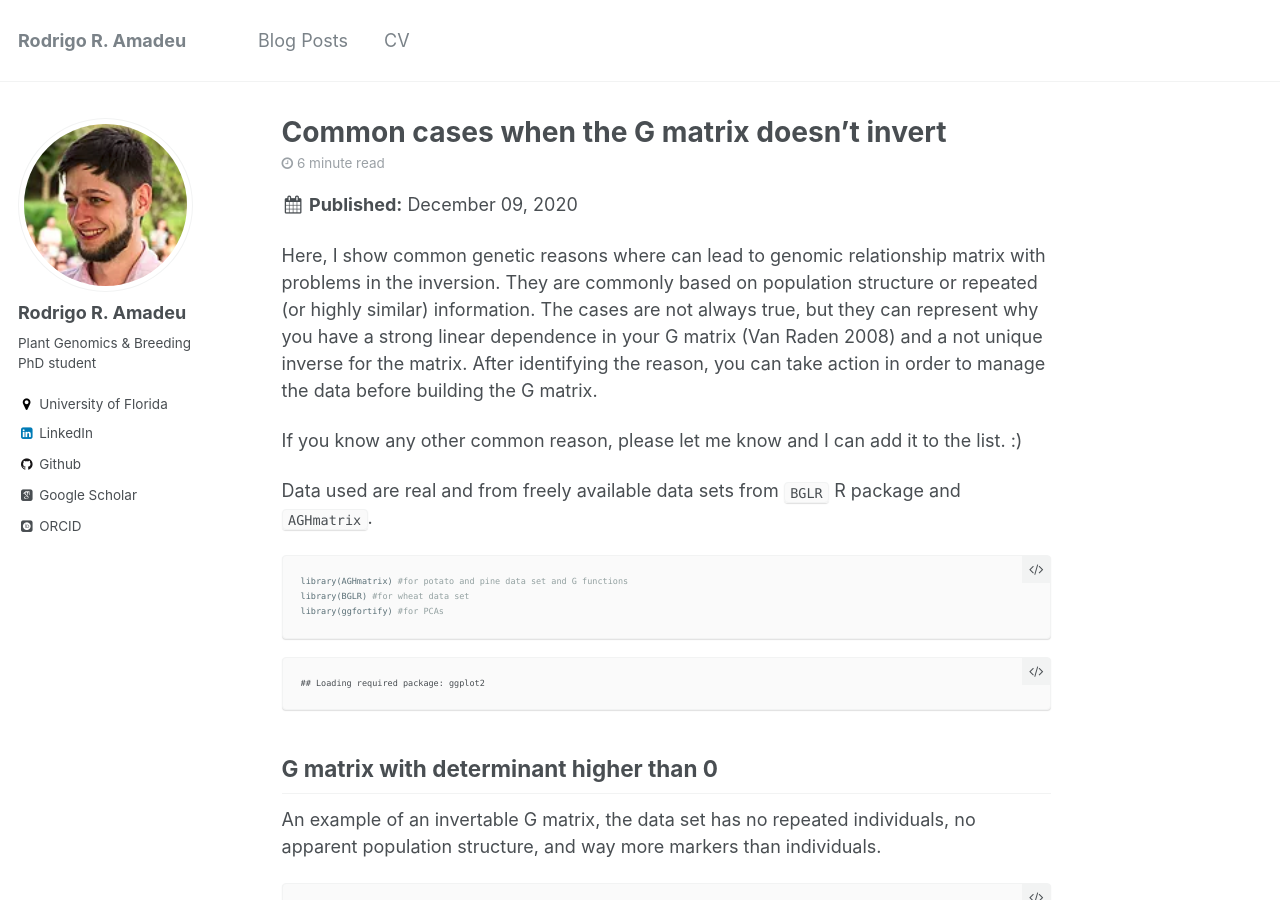
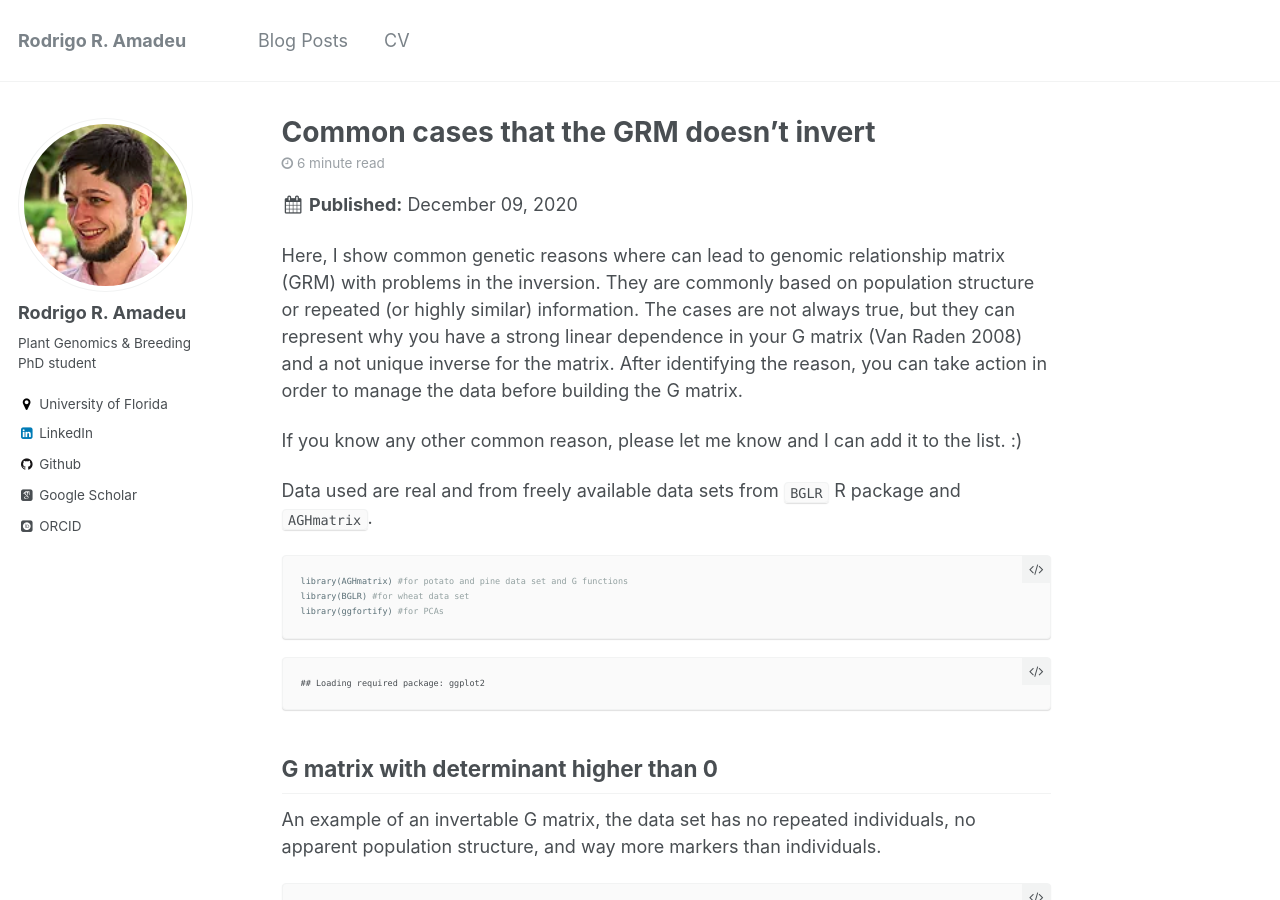
Before and after one commit to rramadeu/rramadeu.github.io, a Jekyll site: the page built from _posts/2020-12-09-Gmatrix-0Det.md, in a window 1280 px wide and 900 px high. Built offline with Jekyll 4.4.1, drawn with Linux system fonts in a browser that asks for light colours; some web fonts are replaced.

Commit message:
Update 2020-12-09-Gmatrix-0Det.md

```diff
--- a/_posts/2020-12-09-Gmatrix-0Det.md
+++ b/_posts/2020-12-09-Gmatrix-0Det.md
@@ -1,5 +1,5 @@
 ---
-title: Common cases when the G matrix doesn't invert
+title: Common cases that the GRM doesn't invert
 date: 2020-12-09
 permalink: /posts/2020/12/Gmatrix-0Det
 tags:
@@ -8,7 +8,7 @@ tags:
 ---
 
 Here, I show common genetic reasons where can lead to genomic
-relationship matrix with problems in the inversion. They are commonly based on population structure or repeated (or highly similar) information. The cases are not always true, but they can represent why you have a strong linear dependence in your G matrix (Van Raden 2008) and a not unique inverse for the matrix. After identifying the reason, you can take action in order to manage the data before building the G matrix.
+relationship matrix (GRM) with problems in the inversion. They are commonly based on population structure or repeated (or highly similar) information. The cases are not always true, but they can represent why you have a strong linear dependence in your G matrix (Van Raden 2008) and a not unique inverse for the matrix. After identifying the reason, you can take action in order to manage the data before building the G matrix.
 
 If you know any other common reason, please let me know and I can add it to the list. :)
 
```
